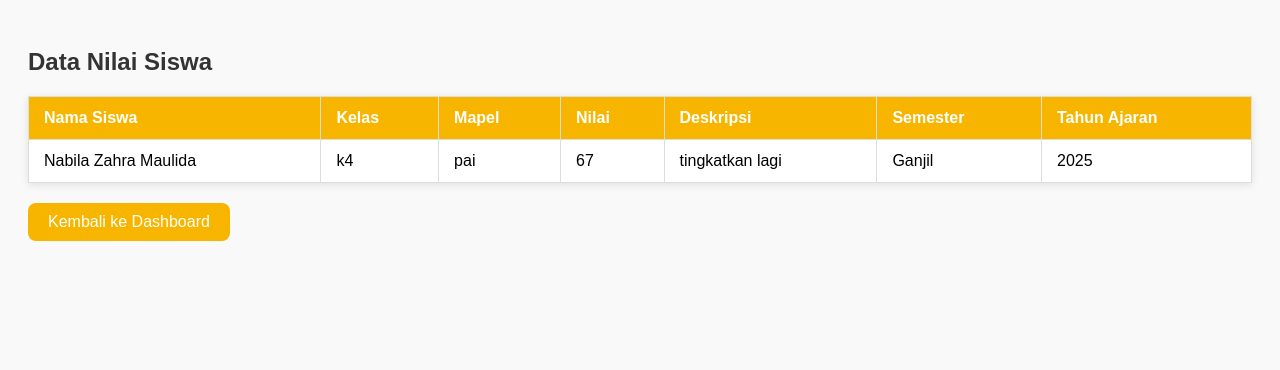
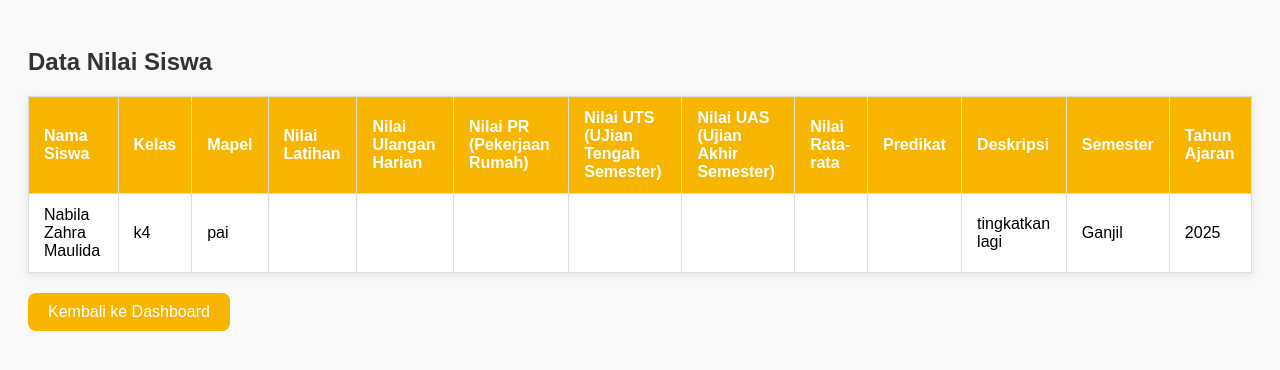
Before and after one commit to gabriel-ima/rapor_online, a PHP site: page /dashboard/tampil_nilai.php in a window 1280 px wide. Shown: the top 370 px of the page. Run offline with PHP 8.4, Linux system fonts and the light colour scheme; a user stored in the database is signed in; data comes from the database, SQL or seed files in the repository; data that the repository does not hold is empty.

Commit message:
Update tampil_nilai.php

```diff
--- a/dashboard/tampil_nilai.php
+++ b/dashboard/tampil_nilai.php
@@ -73,7 +73,13 @@ $result = mysqli_query($conn, "
             <th>Nama Siswa</th>
             <th>Kelas</th>
             <th>Mapel</th>
-            <th>Nilai</th>
+            <th>Nilai Latihan</th>
+            <th>Nilai Ulangan Harian</th>
+            <th>Nilai PR (Pekerjaan Rumah)</th>
+            <th>Nilai UTS (UJian Tengah Semester)</th>
+            <th>Nilai UAS (Ujian Akhir Semester)</th>
+            <th>Nilai Rata-rata</th>
+            <th>Predikat</th>
             <th>Deskripsi</th>
             <th>Semester</th>
             <th>Tahun Ajaran</th>
@@ -83,7 +89,13 @@ $result = mysqli_query($conn, "
                 <td><?= $row['nama_siswa'] ?></td>
                 <td><?= $row['kelas'] ?></td>
                 <td><?= $row['mapel'] ?></td>
-                <td><?= $row['nilai_intra'] ?></td>
+                <td><?= $row['nilai_latihan'] ?></td>
+                <td><?= $row['nilai_ulangan'] ?></td>
+                <td><?= $row['nilai_pr'] ?></td>
+                <td><?= $row['nilai_uts'] ?></td>
+                <td><?= $row['nilai_uas'] ?></td>
+                <td><?= $row['nilai_rata2'] ?></td>
+                <td><?= $row['predikat'] ?></td>
                 <td><?= $row['deskripsi'] ?></td>
                 <td><?= $row['semester'] ?></td>
                 <td><?= $row['tahun_ajaran'] ?></td>
```
